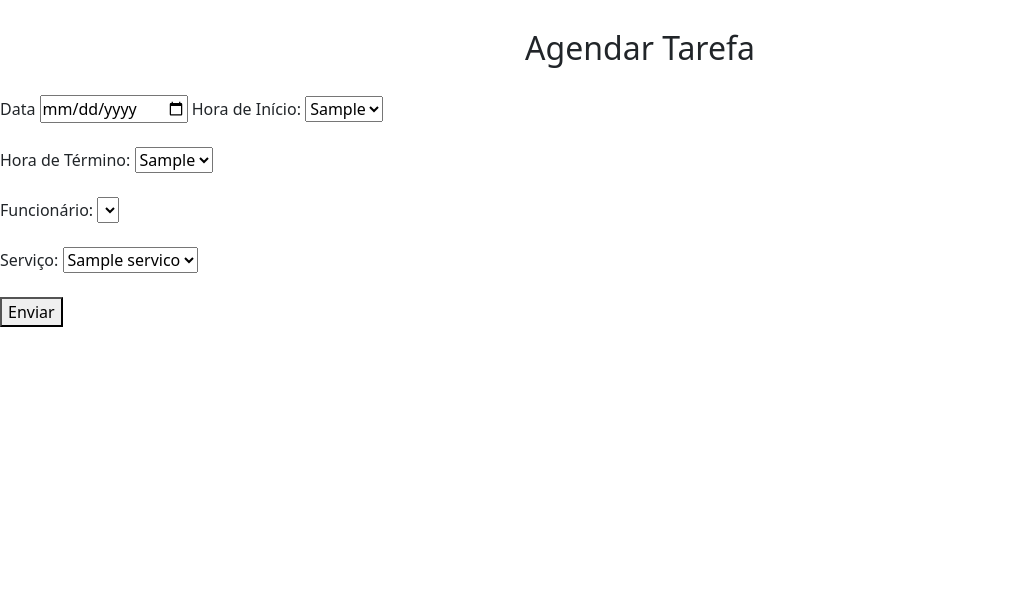
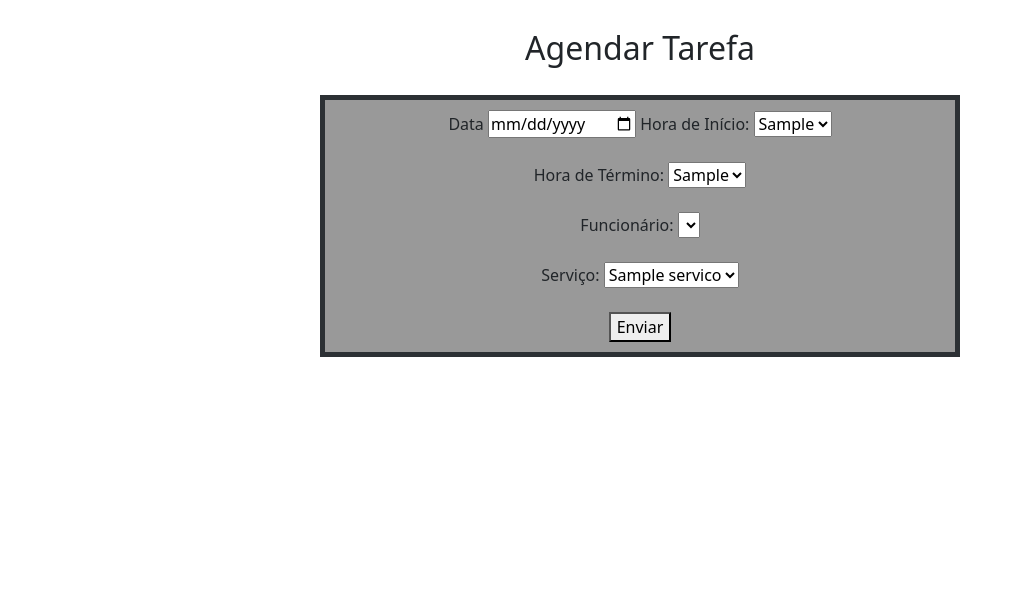
Before and after one commit to VitorHKato/SistemaBarbearia, a Django app: page /gerenciar_tarefas in a window 1280 px wide. Shown: the part 56-653 px from the top of the page, without its empty margins (0-1023 px from the left). Run offline with Django 3.2, Linux system fonts and the light colour scheme; tables that the repository leaves empty hold one stand-in row (values such as "Sample post"); lists and menus that the app fills with data are empty; some libraries are stand-ins or nearby versions.

Commit message:
Ajuste de código e add botão de realizar tarefa

```diff
--- a/core/templates/gerenciar_funcionarios.html
+++ b/core/templates/gerenciar_funcionarios.html
@@ -38,6 +38,7 @@
         {% endfor %}
     </table>
 
+    <h2>Cadastrar Funcionário</h2>
     <div class="cadastroFuncionario">
         <form method="post" id="formCadastroFuncionario" name="formCadastroFuncionario">
         {% csrf_token %}
--- a/core/templates/index.html
+++ b/core/templates/index.html
@@ -11,6 +11,7 @@
             <th>Fim</th>
             <th>Data</th>
             <th>Realizado?</th>
+            <th>Avaliar Tarefa</th>
             {% for i in lista_tarefas_agendadas %}
             <tr>
                 <td>{{ i.id }}</td>
@@ -20,11 +21,15 @@
                 <td>{{ i.horario_fim }}</td>
                 <td>{{ i.data }}</td>
                 <td>{{ i.realizado }}</td>
+                <td>
+                    <button type="button">Realizar tarefa</button>
+                </td>
             </tr>
             {% endfor %}
         </table>
     </div>
 
+    {% comment %}
     <form method="post">
         {% csrf_token %}
         <label for="fname">Primeiro nome: </label>
@@ -33,6 +38,7 @@
         <input type="text" id="lname" name="lname"><br><br>
         <button type="submit">Enviar</button>
     </form>
+    {% endcomment %}
 
     {% block javascript %}
     <!--
--- a/core/views.py
+++ b/core/views.py
@@ -381,6 +381,7 @@ class AgendarTarefa(View):
     def post(self, *args, **kwargs):
         id_funcionario = self.request.POST.get('id_funcionario')
         id_servico = self.request.POST.get('id_servico')
+        #TODO: Ver pq a data chega errada
         data_tarefa = self.request.POST.get('dataTarefa')
         hora_inicio = self.request.POST.get('horaInicio')
         hora_fim = self.request.POST.get('horaFim')
--- a/static/css/style.css
+++ b/static/css/style.css
@@ -61,3 +61,13 @@ body {
     text-align: center;
     margin-bottom: 200px;
 }
+
+.agendarTarefa {
+    margin: auto;
+    width: 50%;
+    background-color: #999999;
+    border: 5px solid #2c3034;
+    padding: 10px;
+    text-align: center;
+    margin-bottom: 200px;
+}
```
